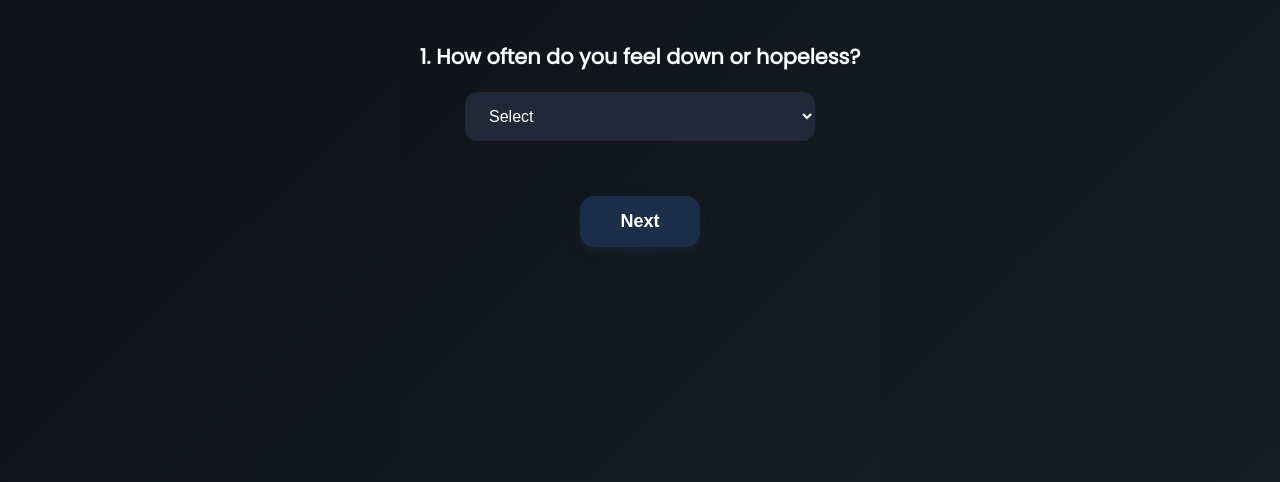
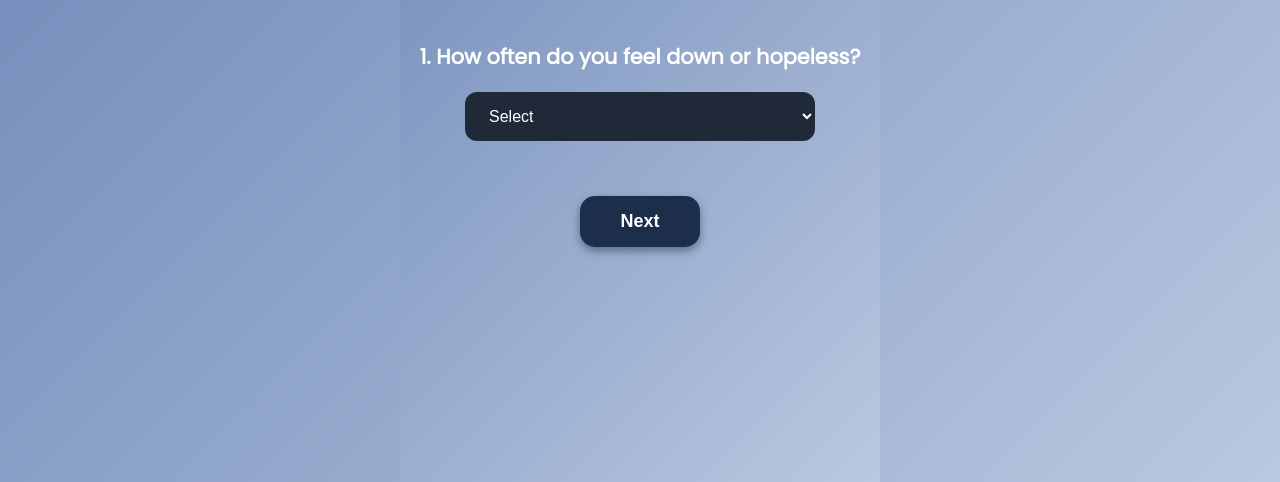
Before and after one commit to techautocrats/survey, a plain HTML site: page survey.html in a window 1280 px wide. Shown: the part 318-800 px from the top of the page. Drawn offline with Linux system fonts and the light colour scheme.

Commit message:
Update survey.html

```diff
--- a/survey.html
+++ b/survey.html
@@ -9,7 +9,7 @@
     html, body {
       margin: 0; padding: 0; height: 100%;
       font-family: 'Poppins', sans-serif;
-      background: linear-gradient(135deg, #0d1117, #161b22);
+      background: linear-gradient(135deg, #6a85b6, #bac8e0);
       color: white;
       display: flex;
       justify-content: center;
```
